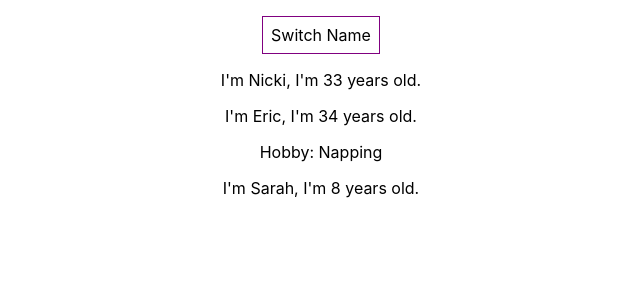
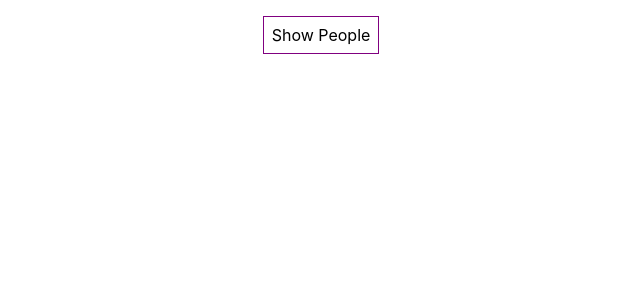
Before and after one commit to nickitza/react_complete_guide, a React (Create React App) app: page / in a window 1280 px wide. Shown: the top 300 px of the page, without its empty margins (319-959 px from the left). Built offline with nearby package versions, Linux system fonts and the light colour scheme.

Commit message:
toggle persons button and logic

```diff
--- a/src/App.js
+++ b/src/App.js
@@ -14,8 +14,10 @@ class App extends Component {
   }
 
   togglePersonsHandler = () => {
+    const toggled = this.state.showPersons;
+    this.setState({showPersons: !toggled})
+  }
 
-  }
   render(){
     const style = {
       backgroundColor: 'white',
@@ -28,10 +30,12 @@ class App extends Component {
       <div className="App">
       <button
         style={style}
+        //show or hide person components
         onClick={this.togglePersonsHandler}
         >
-        Switch Name
+        Show People
       </button>
+      {this.state.showPersons ?
       <div>
         <Person
           name={this.state.persons[0].name}
@@ -43,6 +47,9 @@ class App extends Component {
           name={this.state.persons[2].name}
           age={this.state.persons[2].age}/>
       </div>
+      :
+        null
+      }
     </div>
     );
   }
```
